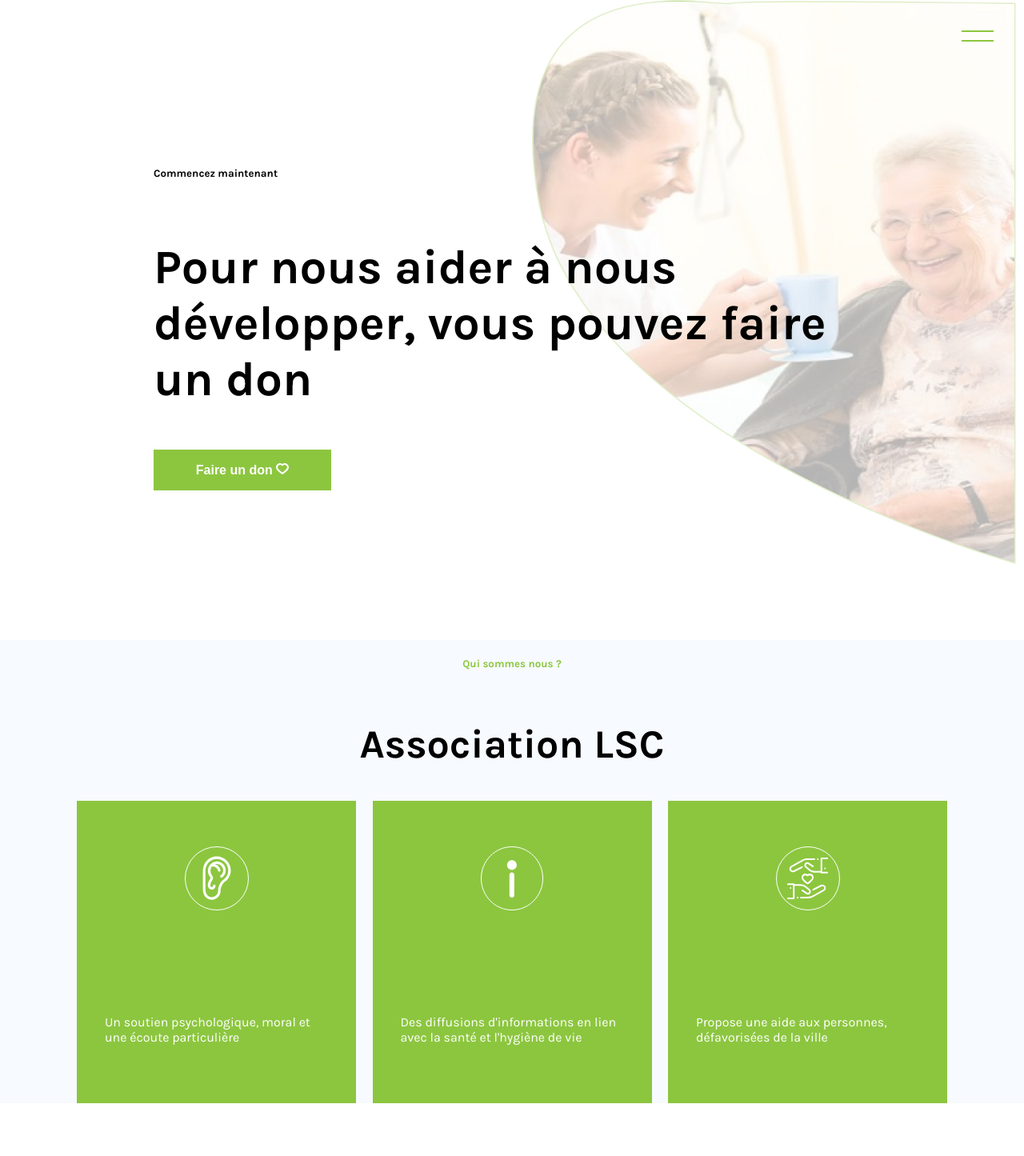
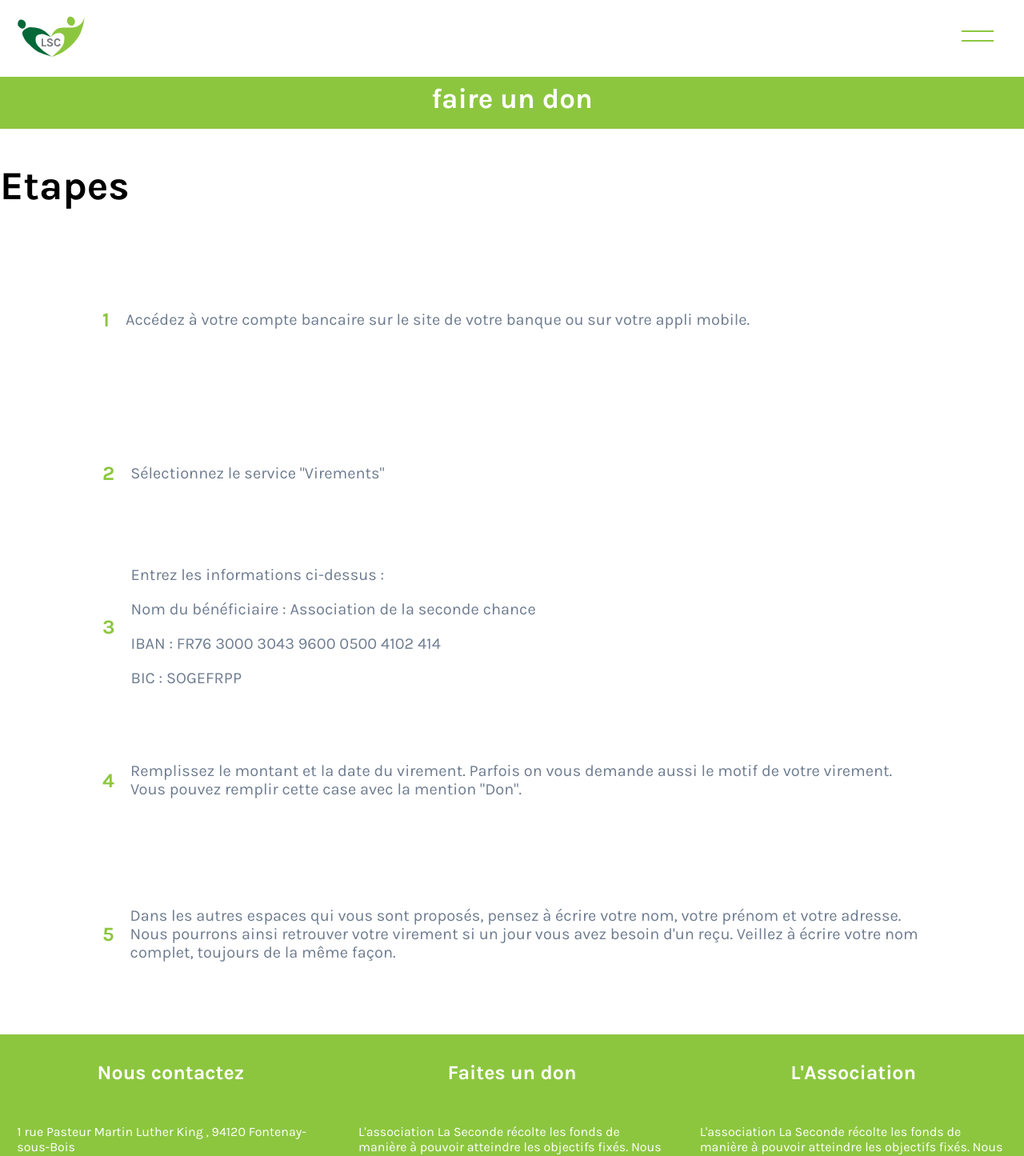
Before and after one commit to melvinDebot/Website-Association, a React (Create React App) app: page /faireundon in a window 1280 px wide. Shown: the top 1445 px of the page at 80% size. Built offline with nearby package versions, Linux system fonts and the light colour scheme.

Commit message:
change router

```diff
--- a/src/App.js
+++ b/src/App.js
@@ -1,47 +1,115 @@
-import React from 'react';
-import './App.scss';
-import logo from './assets/logo.svg';
-import Header from './Component/pages/Header';
-
-
-// COMPONENTS
-import HomePage from './Component/pages/HomePage.js';
-import Association from './Component/pages/Association';
-import Adherer from './Component/pages/Adherer';
-import FaireUnDon from './Component/pages/faireUnDon';
+import React, {useEffect} from "react";
 import {
   BrowserRouter as Router,
   Switch,
   Route,
+  Link
 } from "react-router-dom";
+import logo from './assets/logo.svg'
+import {Expo, TimelineMax} from 'gsap';
+import HomePage from './Component/HomePage';
+import FaireUnDon from './Component/FaireUnDon';
+
+import './App.scss';
+
+export default function App() {
+  useEffect(()=> {
+    var tl = new TimelineMax({paused: true});
+    tl.to(".one", 0.8, {
+      y: 6,
+      rotation: 45,
+      ease: Expo.easeInOut
+    });
+    tl.to(".two", 0.8, {
+      y: -6,
+      rotation: -45,
+      ease: Expo.easeInOut,
+      delay: -0.8
+    });
+    tl.to(".menu", 1, {
+      top: "0%",
+      ease: Expo.easeInOut,
+      delay: -2
+    })
+    tl.staggerFrom(".menu ul li",0.8, {x: -200, opacity: 0, ease: Expo.easeInOut}, 0.3)
+    tl.reverse();
+    var button = document.querySelector('.toggle-btn');
+    button.addEventListener('click', function(){
+      tl.reversed(!tl.reversed());
+    })
+    button.addEventListener('touchmove', function(){
+      tl.reversed(!tl.reversed());
+    })
+  })
+  return (
+    <Router>
+      {/* LE BON */}
+      <div>
+        <img src={logo} alt="tet" className="img-header"/>
+      <div className="toggle-btn">
+          <span className="one"></span>
+          <span className="two"></span>
+      </div>
+      <div className="menu">
+          <div className="data">
+            <div>
+              <ul>
+                <li>
+                  <img src={logo} alt="logo lsc" />
+                </li>
+                <li>
+                  <Link to="/">Accueil</Link>
+                </li>
+                <li>
+                  <Link to="/faireundon">Faire un don</Link>
+                </li>
+              </ul>
+            </div>
+          </div>
+        </div>
 
 
-function App() {
-  return (
-    <>
-      <Router>
-        <Header image={logo}/>
+        {/* A <Switch> looks through its children <Route>s and
+            renders the first one that matches the current URL. */}
         <Switch>
+          <Route path="/faireundon">
+            <FaireUnDon />
+          </Route>
+          <Route path="/users">
+            <Users />
+          </Route>
           <Route path="/">
             <HomePage />
           </Route>
-          <Route path="/faireundon">
-            <FaireUnDon />
-          </Route>
-          <Route path="/homepage">
-            <HomePage />
-          </Route>
-          <Route path="/adherer">
-            <Adherer />
-          </Route>
-          <Route path="/association">
-            <Association />
-          </Route>
         </Switch>
-      </Router>
-    </>
+      </div>
+    </Router>
   );
 }
 
+const styleOne = {
+  widtt:"100%",
+  height:"100vh",
+  background: "red"
+}
+const styleTwo = {
+  widtt:"100%",
+  height:"200vh",
+  background: "blue"
+}
 
-export default App;
+function Home() {
+  return (
+    <div style={styleOne}></div>
+  );
+}
+
+function About() {
+  return (
+    <div style={styleTwo}></div>
+  );
+}
+
+function Users() {
+  return <h2>Users</h2>;
+}
--- a/src/App.scss
+++ b/src/App.scss
@@ -5,6 +5,12 @@ body{
 }
 .hidden{
   overflow: hidden;
+  justify-items: flex-end
+}
+.img-header{
+  position: absolute;
+  top:20px;
+  left: 20px
 }
 .toggle-btn{
   position: fixed;
@@ -36,7 +42,7 @@ span.two{
   position: fixed;
   height: 100vh;
   width: 100%;
-  background-color: #FFFFFF;
+  background-color: #E4E4FC;
   z-index: 2;
   top: -100%
 }
@@ -173,7 +179,7 @@ a:hover{
 
 .details{
   flex-direction: column;
-  height: 70vh;
+  height: 50vh;
   @media(max-width:600px){
     height: 85vh;
   }
@@ -217,7 +223,7 @@ a:hover{
   flex-direction: column;
   height: 70vh;
   @media(max-width:600px){
-    height: 100vh;
+    height: 109vh;
   }
 
   h5{
@@ -281,6 +287,7 @@ a:hover{
   justify-content: space-between;
   @media(max-width:600px){
     height: 100vh;
+    margin-top: 30px;
   }
 
   .containt-bloc{
--- /dev/null
+++ b/src/Component/Banner.js
@@ -0,0 +1,20 @@
+import React from 'react';
+
+const bannerStyle = {
+  width : "100%",
+  height:"65px",
+  color:"white",
+  fontSize : "35px",
+  fontWeight : "bold",
+  alingHeight:"65px",
+  textAlign:"center",
+  background:"#8CC63F",
+  lineHeight : "55px"
+
+}
+
+const Banner = (props) => {
+  return <div style={bannerStyle}>{props.title}</div>
+}
+
+export default Banner;
--- /dev/null
+++ b/src/Component/FaireUnDon.js
@@ -0,0 +1,84 @@
+import React from 'react';
+import styled from 'styled-components';
+import Banner from './Banner';
+import Footer from '../Component/Footer';
+
+const Content = styled.div`
+  width:100%;
+  height:120vh;
+  background:white;
+  padding-top: 6em;
+  h2{
+    font-size:50px;
+    font-weight:bold;
+
+  }
+`
+
+const BlockText = styled.div`
+  width:100%;
+  height:100%;
+  display:flex;
+  flex-direction:column;
+  justify-content:space-around;
+  align-items:center;
+`
+
+const Text = styled.div`
+  width:80%;
+  height:30%;
+  display:flex;
+
+  align-items:center;
+  justify-content:start;
+  p{
+    font-size:20px;
+    color:#6E7C90;
+  }
+  span{
+    color:#8CC63F;
+    font-weight:bold;
+    font-size:25px;
+    margin-right:20px;
+  }
+`
+
+const FaireUnDon = () => {
+  return (
+    <Content>
+      <Banner title="faire un don" />
+      <h2>Etapes</h2>
+
+      <BlockText>
+        <Text>
+          <span>1</span>
+          <p>Accédez à votre compte bancaire sur le site de votre banque ou sur votre appli mobile.</p>
+        </Text>
+        <Text>
+          <span>2</span>
+          <p>Sélectionnez le service "Virements"</p>
+        </Text>
+        <Text>
+          <span>3</span>
+          <div>
+            <p>Entrez les informations ci-dessus : </p>
+            <p>Nom du bénéficiaire : Association de la seconde chance </p>
+            <p>IBAN : FR76 3000 3043 9600 0500 4102 414 </p>
+            <p>BIC : SOGEFRPP  </p>
+          </div>
+        </Text>
+        <Text>
+          <span>4</span>
+          <p>Remplissez le montant et la date du virement. Parfois on vous demande aussi le motif de votre virement. Vous pouvez remplir cette case avec la mention "Don".</p>
+        </Text>
+        <Text>
+          <span>5</span>
+          <p>Dans les autres espaces qui vous sont proposés, pensez à écrire votre nom, votre prénom et votre adresse. Nous pourrons ainsi retrouver votre virement si un jour vous avez besoin d'un reçu. Veillez à écrire votre nom complet, toujours de la même façon.</p>
+        </Text>
+      </BlockText>
+      <Footer />
+    </Content>
+  )
+}
+
+export default FaireUnDon;
--- a/src/Component/pages/Footer.js
+++ b/src/Component/Footer.js
@@ -1,10 +1,9 @@
 import React from 'react';
 
-class Footer extends React.Component{
-  render(){
-    return(
-      <>
-        <div className="footer">
+const Footer = () => {
+  return(
+    <>
+       <div className="footer">
           <div className="containt-bloc">
           <div className="bloc">
             <h4>Nous contactez</h4>
@@ -38,9 +37,8 @@ class Footer extends React.Component{
             <p>Mention Légales</p>
           </div>
         </div>
-      </>
-    )
-  }
+    </>
+  )
 }
 
 export default Footer;
--- a/src/Component/pages/Adherer.js
+++ /dev/null
@@ -1,22 +0,0 @@
-import React from 'react';
-
-const styles = {
-  width : "100%",
-  height: "500vh",
-  backgroundColor: "puprle",
-  color : "red",
-
-
-}
-
-class Adherer extends React.Component{
-  render(){
-    return(
-      <div style={styles}>
-        <h1>S'adhérer Page</h1>
-      </div>
-    )
-  }
-}
-
-export default Adherer ;
--- a/src/Component/pages/Association.js
+++ /dev/null
@@ -1,22 +0,0 @@
-import React from 'react';
-
-const styles = {
-  width : "100%",
-  height: "500vh",
-  backgroundColor: "blue",
-  color : "red",
-
-
-}
-
-class Association extends React.Component{
-  render(){
-    return(
-      <div style={styles}>
-        <h1>Association Page</h1>
-      </div>
-    )
-  }
-}
-
-export default Association  ;
--- a/src/Component/pages/Banner.js
+++ /dev/null
@@ -1,22 +0,0 @@
-import React from 'react';
-
-const styles = {
-  width:"100%",
-  height:"50px",
-  background: "#8CC63F",
-  fontFamily : "karla",
-  color: "white",
-  textAlign : "center",
-  marginTop:"4.5em",
-  lineHeight: "50px"
-}
-
-const Banner = (props) => {
-  return(
-    <div style={styles}>
-      <h3>{props.title}</h3>
-    </div>
-  )
-}
-
-export default Banner;
--- a/src/Component/pages/Header.js
+++ /dev/null
@@ -1,73 +0,0 @@
-import React from 'react';
-import {Expo, TimelineMax} from 'gsap';
-import {BrowserRouter as Router,Link} from "react-router-dom";
-
-class Header extends React.Component{
-
-  constructor(props){
-    super(props);
-  }
-
-  componentDidMount(){
-    var tl = new TimelineMax({paused: true});
-    tl.to(".one", 0.8, {
-      y: 6,
-      rotation: 45,
-      ease: Expo.easeInOut
-    });
-    tl.to(".two", 0.8, {
-      y: -6,
-      rotation: -45,
-      ease: Expo.easeInOut,
-      delay: -0.8
-    });
-    tl.to(".menu", 2, {
-      top: "0%",
-      ease: Expo.easeInOut,
-      delay: -2
-    })
-    tl.staggerFrom(".menu ul li",2, {x: -200, opacity: 0, ease: Expo.easeInOut}, 0.3)
-    tl.reverse();
-    var button = document.querySelector('.toggle-btn');
-    button.addEventListener('click', function(){
-      tl.reversed(!tl.reversed());
-    })
-    button.addEventListener('touchmove', function(){
-      tl.reversed(!tl.reversed());
-    })
-  }
-
-  render(){
-    return(
-      <>
-        <div className="toggle-btn">
-          <span className="one"></span>
-          <span className="two"></span>
-        </div>
-        <div className="menu">
-          <div className="data">
-            <div>
-              <img src={this.props.image} alt="logo" />
-              <ul>
-                <li>
-                  <Link to="/homepage">Accueil</Link>
-                </li>
-                <li>
-                  <Link to="/adherer">S'adhérer</Link>
-                </li>
-                <li>
-                  <Link to="/faireundon">Faire un don</Link>
-                </li>
-                <li>
-                  <Link to="/association">L'association</Link>
-                </li>
-              </ul>
-            </div>
-          </div>
-        </div>
-      </>
-    )
-  }
-}
-
-export default Header;
--- a/src/Component/pages/faireUnDon.js
+++ /dev/null
@@ -1,47 +0,0 @@
-import React, {useEffect} from 'react';
-import Banner from '../pages/Banner';
-import styled from 'styled-components';
-
-const Content = styled.div`
-  width:100%;
-  height:200vh;
-  background:white;
-  border:2px solid red;
-`
-
-const FaireUnDon = () => {
-  useEffect(()=> {
-    scrollEffect()
-  })
-
-  const scrollEffect = () => {
-    let divContaint = document.querySelector('.containt');
-    let divContaintHeight = document.querySelector('.containt').offsetHeight; // Hauteur de 2002
-    let scroll = 0;
-
-    divContaint.addEventListener('scroll', function(){
-      scroll++
-
-    })
-  }
-
-  const scrollEnable = () => {
-    let content = document.querySelector('body')
-    content.classList.add('hidden')
-    console.log(content)
-  }
-  const scrollDisable = () => {
-    let content = document.querySelector('body')
-    content.classList.remove('hidden')
-    console.log(content)
-  }
-  return(
-    <>
-      <Content className="containt">
-
-      </Content>
-    </>
-  )
-}
-
-export default FaireUnDon;
```
Also changed, not shown: src/Component/HomePage.js (renamed from src/Component/pages/HomePage.js, +10 -33 lines), src/Component/style/faireUnDon.scss (deleted).
